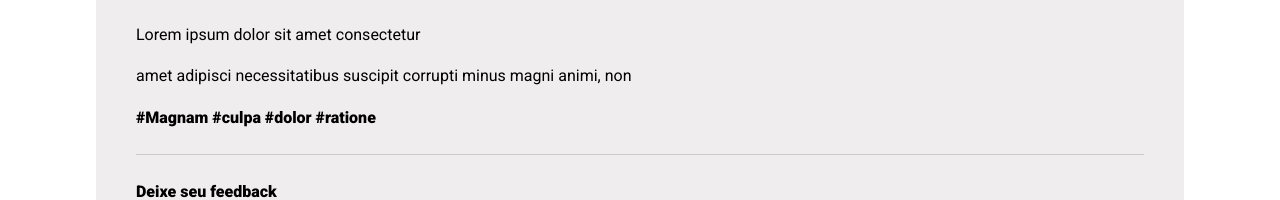
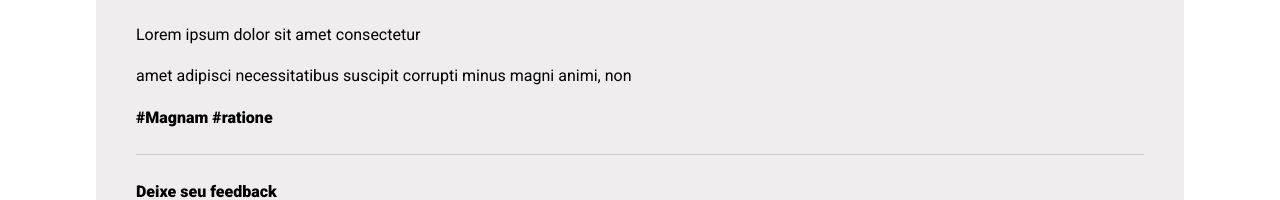
Before and after one commit to MarceloHenriqueDoriaFigueiredo/Blog-project, a React (Vite) app: page /Post in a window 1280 px wide. Shown: the part 1924-2124 px from the top of the page. Built offline with nearby package versions, Linux system fonts and the light colour scheme.

Commit message:
modify hashtags

```diff
--- a/src/pages/PostPage/Post.jsx
+++ b/src/pages/PostPage/Post.jsx
@@ -17,7 +17,7 @@ const posts = [
       content: [
         {type: 'paragraph', content: 'Lorem ipsum dolor sit amet consectetur',},
         {type: 'paragraph', content: 'amet adipisci necessitatibus suscipit corrupti minus magni animi, non '},
-        {type: 'link', content: '#Magnam #culpa #dolor #ratione'},
+        {type: 'link', content: '#Magnam #ratione'},
       ],
       publishAt: new Date('2023-02-20 08:36:16')
     },
```
